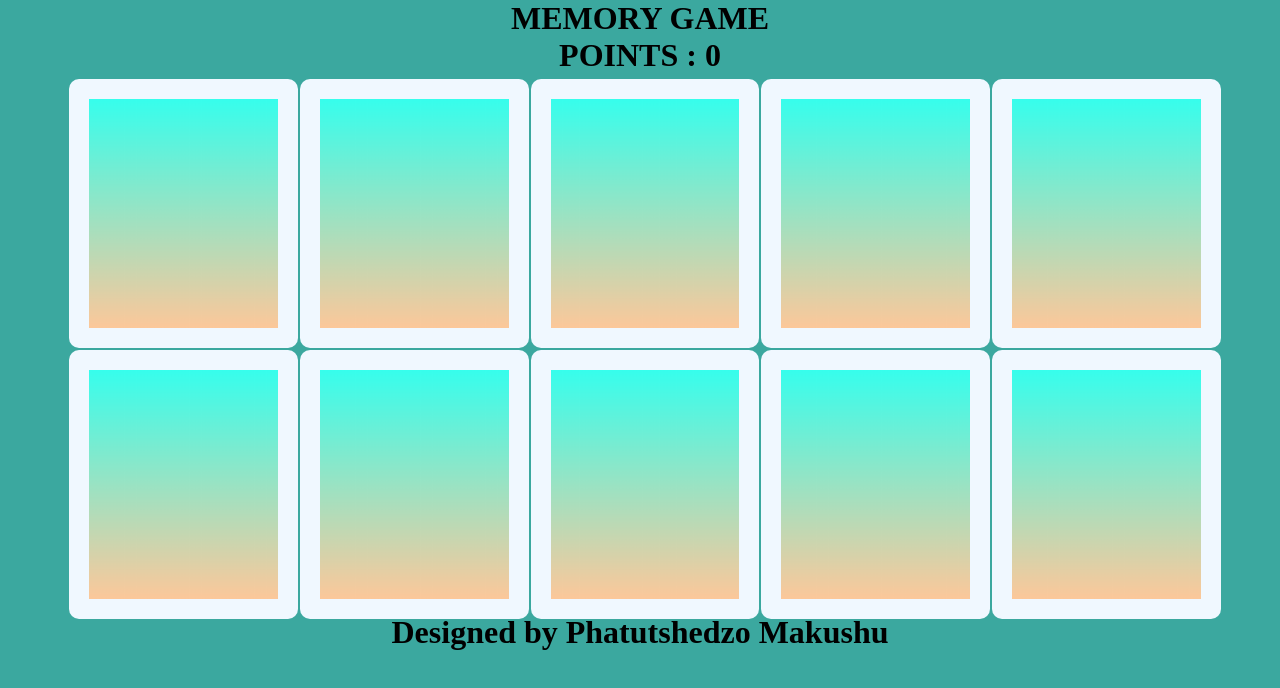
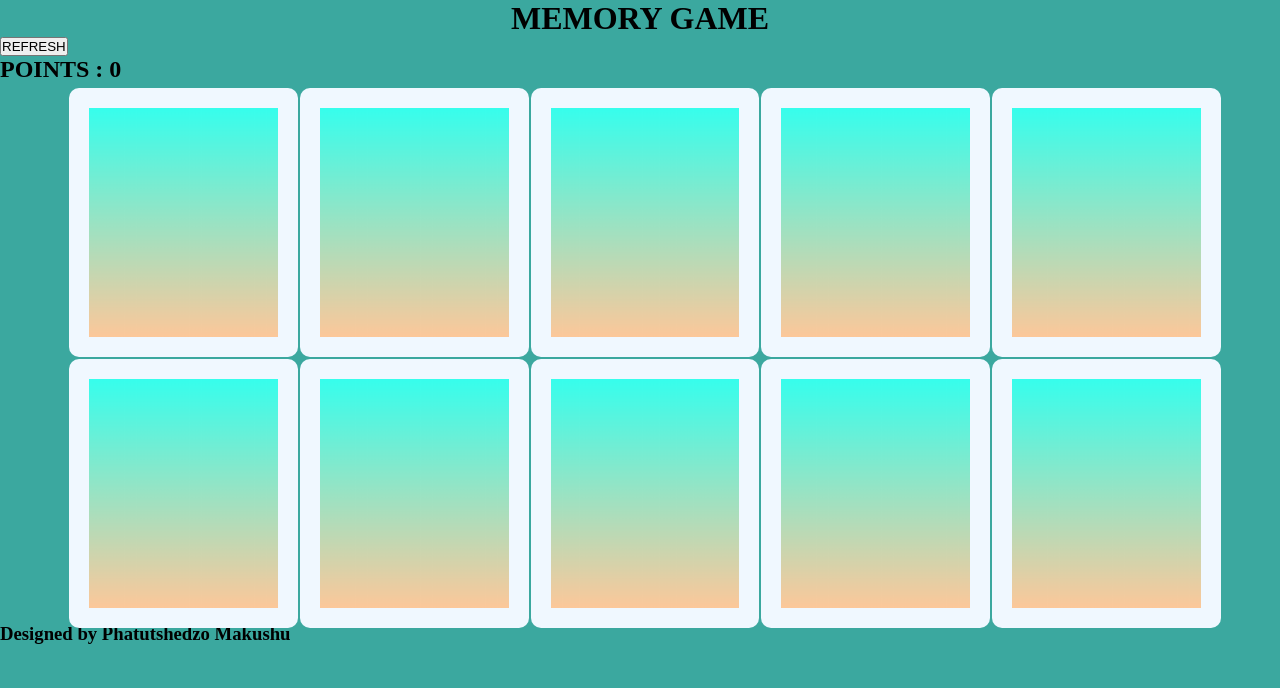
Before and after one commit to makushu/memory, a plain HTML site: page index.html in a window 1280 px wide. Drawn offline with Linux system fonts and the light colour scheme.

Commit message:
Update index.html
refresh button added

```diff
--- a/index.html
+++ b/index.html
@@ -16,7 +16,8 @@
 
 <body>
 	<h1>MEMORY GAME</h1>
-	<h1 id="points">POINTS : 0</h1>
+    <button id="refresh" onclick="refresh()">REFRESH</button>
+    <h2 id="points">POINTS : 0</h2>
     <section class="board">
         <div class="cards" data-shape="circle" id="one">
             <img class="backFace" src="images/circle.png" alt="circle">
@@ -70,7 +71,7 @@
 
     </section>
 
-    <h1>Designed by Phatutshedzo Makushu</h1>
+    <h3>Designed by Phatutshedzo Makushu</h3>
 
 	<script src="src/memory.js" type="text/javascript"></script>
 </body>
```
